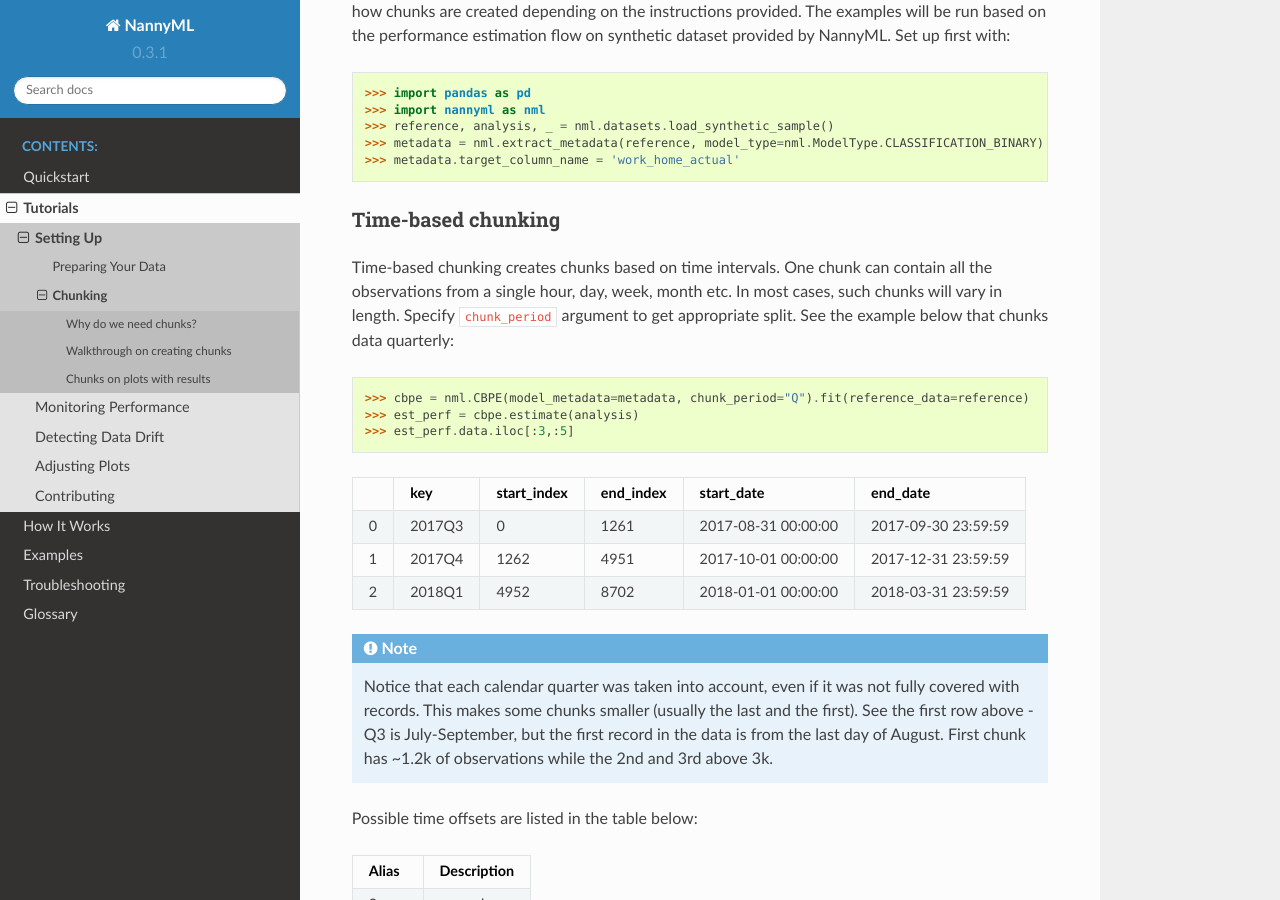
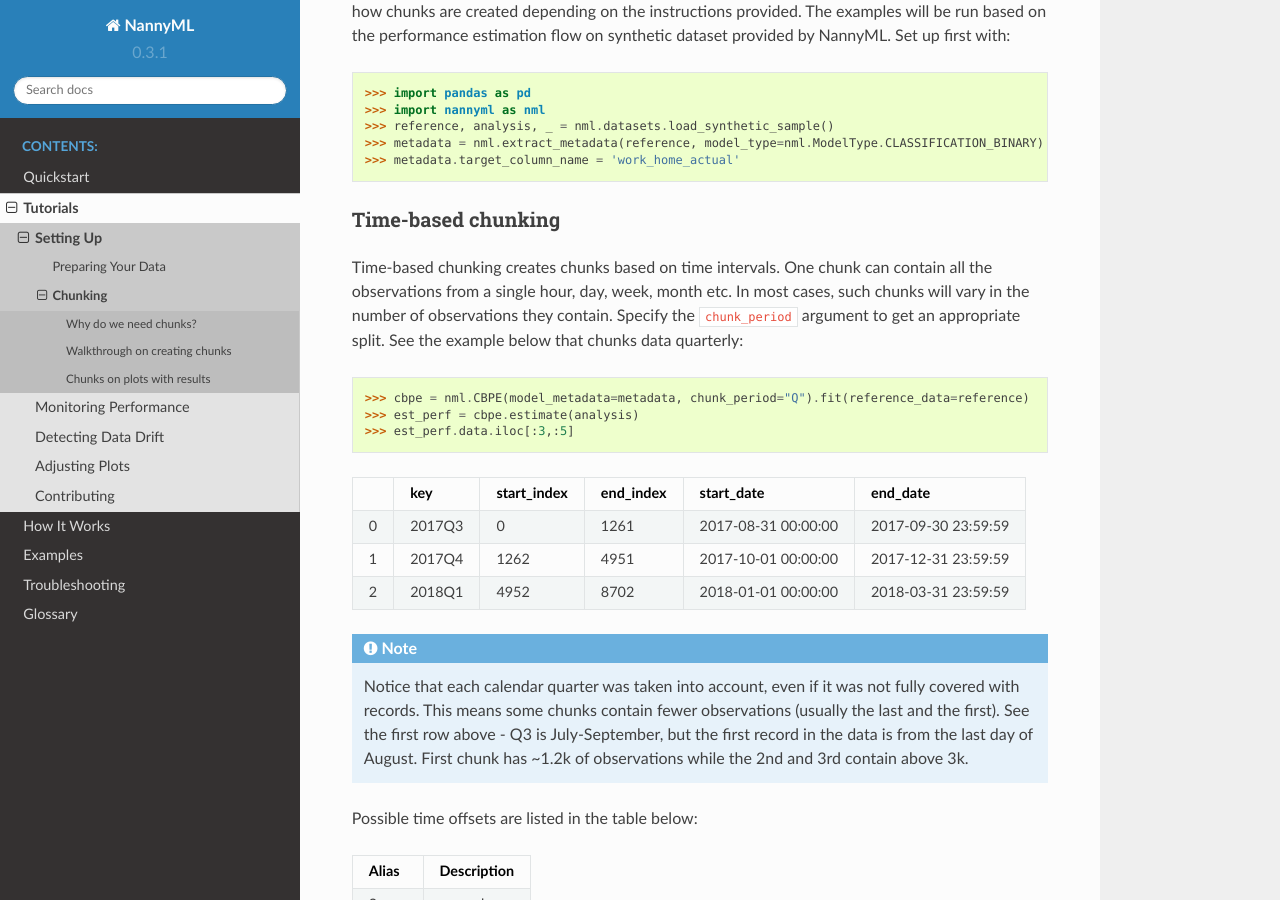
Before and after one commit to NannyML/nannyml, a Sphinx documentation site: the page built from docs/tutorials/setting_up/chunking.rst, in a window 1280 px wide and 900 px high, scrolled down 440 px. Built offline with Sphinx 7.4.7 and the Read the Docs theme 2.0.0, drawn with Linux system fonts in a browser that asks for light colours; pages that are not in the unit, such as notebooks, are missing from menus; some of the changed text lies outside the part shown.

Commit message:
Update chunking.rst

```diff
--- a/docs/tutorials/setting_up/chunking.rst
+++ b/docs/tutorials/setting_up/chunking.rst
@@ -36,8 +36,9 @@
 ~~~~~~~~~~~~~~~~~~~
 
 Time-based chunking creates chunks based on time intervals. One chunk can contain all the observations
-from a single hour, day, week, month etc. In most cases, such chunks will vary in length. Specify ``chunk_period``
-argument to get appropriate split. See the example below that chunks data quarterly:
+from a single hour, day, week, month etc. In most cases, such chunks will vary in the number of
+observations they contain. Specify the ``chunk_period``
+argument to get an appropriate split. See the example below that chunks data quarterly:
 
 .. code-block:: python
 
@@ -57,9 +58,9 @@
 
 .. note::
     Notice that each calendar quarter was taken into account, even if it was not fully covered with records.
-    This makes some chunks smaller (usually the last and the first). See the first row above - Q3 is July-September,
+    This means some chunks contain fewer observations (usually the last and the first). See the first row above - Q3 is July-September,
     but the first record in the data is from the last day of August. First chunk has ~1.2k of observations while the 2nd
-    and 3rd above 3k.
+    and 3rd contain above 3k.
 
 Possible time offsets are listed in the table below:
 
@@ -134,7 +135,7 @@
 Number-based chunking
 ~~~~~~~~~~~~~~~~~~~~~
 
-The total number of chunks can be fixed by ``chunk_number`` parameter:
+The total number of chunks can be set by the ``chunk_number`` parameter:
 
 .. code-block:: python
 
@@ -144,7 +145,7 @@
     9
 
 .. note::
-    Created chunks will be equal in size. If the number of observations is not divisible by the ``chunk_number`` then
+    Chunks created this way will be equal in size. If the number of observations is not divisible by the ``chunk_number`` then
     the number of observations equal to the residual of the division will be dropped. See:
 
     .. code-block:: python
@@ -167,7 +168,9 @@
 .. note::
     The same splitting rule is always applied to the dataset used for fitting (``reference``) and the dataset of
     interest (in the presented case - ``analysis``). Unless these two datasets are of the same size, the chunk sizes
-    can be considerably different. Additionally, if the data drift or performance estimation is calculated on
+    can be considerably different. E.g. if the ``reference`` dataset has 10,000 observations and the ``analysis`` dataset has
+    80,000, and chunking is number-based, chunks in ``reference`` will be much small than in ``analysis``.
+    Additionally, if the data drift or performance estimation is calculated on
     combined ``reference`` and ``analysis`` the results presented for ``reference`` will be calculated on different
     chunks than they were fitted.
 
@@ -207,6 +210,6 @@
 
 .. image:: /_static/guide-chunking_your_data-pe_plot.svg
 
-Each marker on the plot represents estimated performance for a single chunk (y axis).
+Each marker on the plot represents estimated performance (y axis) for a single chunk.
 Markers are placed at the end of the period covered by the chunk i.e. they indicate the last timestamp in the
 chunk (x axis). Plots are interactive - hovering over the marker will display the information about the period.
```
